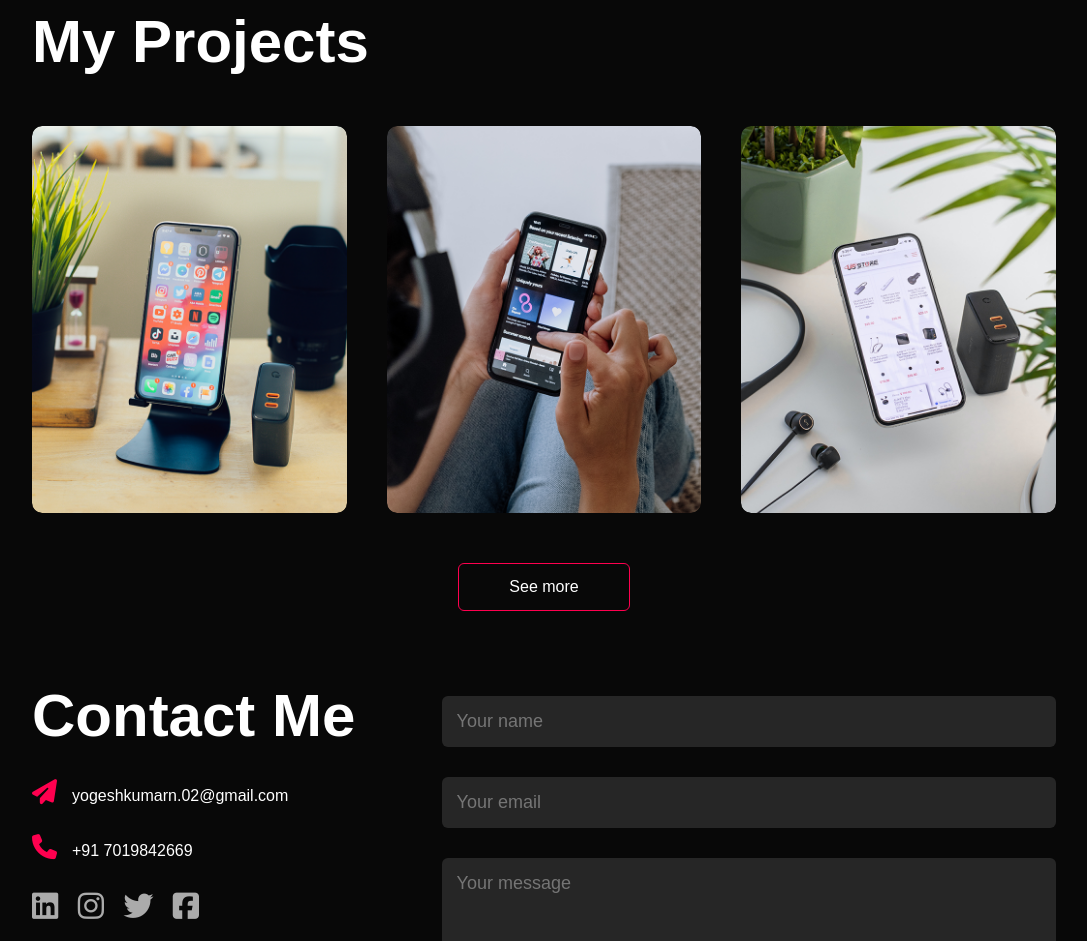
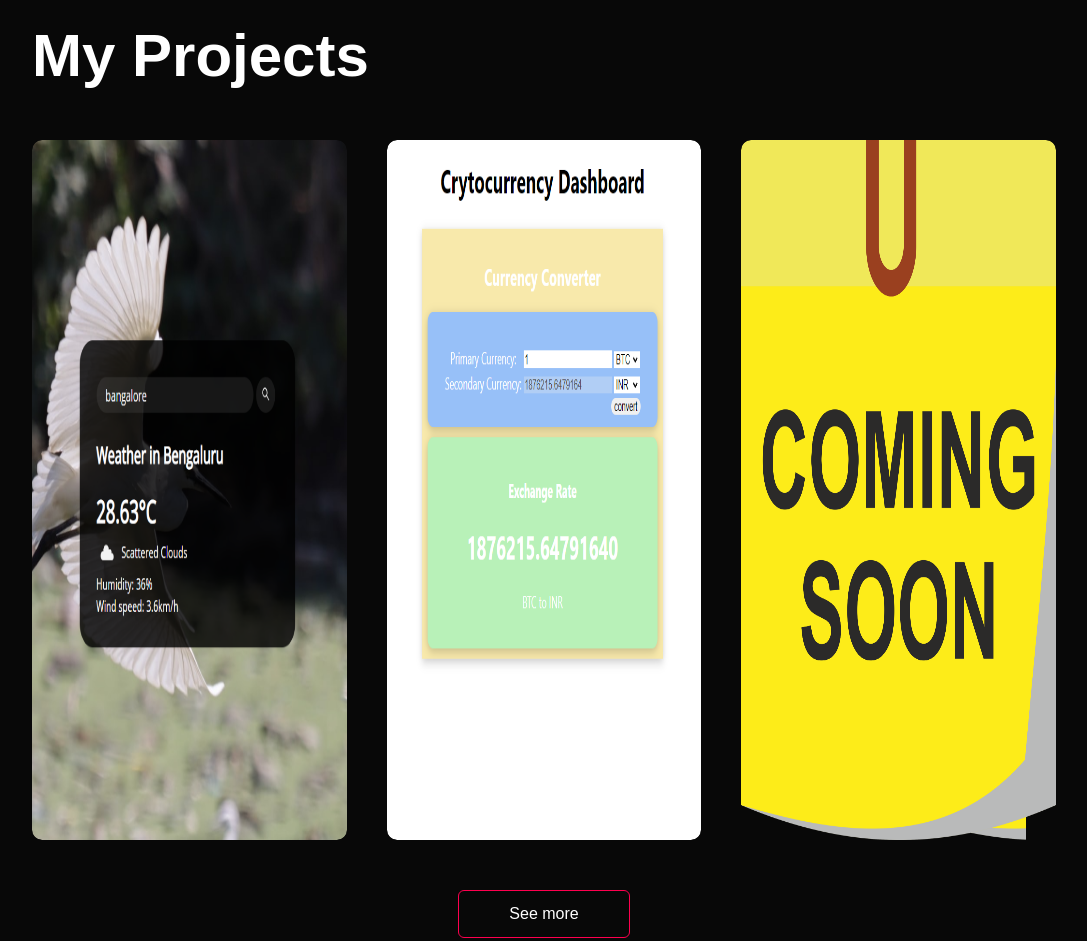
Before and after one commit to ImYogeshKumarN/ImYogeshKumarN.github.io, a plain HTML site: page index.html in a window 1280 px wide. Shown: the part 1940-2881 px from the top of the page, without its empty margins (96-1183 px from the left). Drawn offline with Linux system fonts and the light colour scheme.

Commit message:
Add files via upload

```diff
--- a/index.html
+++ b/index.html
@@ -103,26 +103,26 @@
             <h1 class="sub-title">My Projects</h1>
             <div class="work-list">
                 <div class="work">
-                    <img src="images/work-1.png">
+                    <img src="images/work-4.png">
                     <div class="layer">
-                        <h3>Social Media App</h3>
-                        <p>Lorem ipsum dolor sit amet consectetur adipisicing elit. Quas distinctio blanditiis.</p>
+                        <h3>Weather App</h3>
+                        <p>Developed a weather app that allows users to search for the real-time weather of any city. Utilized APIs to fetch weather data from a third-party source and displayed the information in a user-friendly interface. This project enhanced my understanding of API integration and demonstrated my ability to work with real-time data and create dynamic, data-driven applications.</p>
                         <a href="#"><i class="fa-sharp fa-solid fa-up-right-from-square"></i></a>
                     </div>
                 </div>
                 <div class="work">
-                    <img src="images/work-2.png">
+                    <img src="images/work-5.png">
                     <div class="layer">
-                        <h3>Social Media App</h3>
-                        <p>Lorem ipsum dolor sit amet consectetur adipisicing elit. Quas distinctio blanditiis.</p>
+                        <h3>Cryptocurrency Dashboard</h3>
+                        <p>Designed and built a cryptocurrency dashboard that displays real-time exchange rates for various crypto coins. Utilized APIs to fetch data from multiple sources and presented the information in a visually appealing and easy-to-use interface. This project showed my proficiency in API integration and my ability to create dynamic, data-driven applications that provide valuable insights to users.</p>
                         <a href="#"><i class="fa-sharp fa-solid fa-up-right-from-square"></i></a>
                     </div>
                 </div>
                 <div class="work">
-                    <img src="images/work-3.png">
+                    <img src="images/work-6.png">
                     <div class="layer">
-                        <h3>Social Media App</h3>
-                        <p>Lorem ipsum dolor sit amet consectetur adipisicing elit. Quas distinctio blanditiis.</p>
+                        <h3>Coming Soon</h3>
+                        <p>New Project is under development</p>
                         <a href="#"><i class="fa-sharp fa-solid fa-up-right-from-square"></i></a>
                     </div>
                 </div>
--- a/style.css
+++ b/style.css
@@ -103,6 +103,12 @@ nav ul li a:hover::after{
     flex-basis: 60%;
 }
 
+.about-col-2 p {
+    padding-top: 10px;
+    font-size: 18px;
+    font-weight: 500;
+}
+
 .sub-title {
     font-size: 60px;
     font-weight: 600;
@@ -112,6 +118,10 @@ nav ul li a:hover::after{
 .tab-titles {
     display: flex;
     margin: 20px 0 40px;
+}
+
+.tab-titles p {
+    font-size: 25px;
 }
 
 .tab-links {
@@ -218,6 +228,7 @@ nav ul li a:hover::after{
 
 .work img {
     width: 100%;
+    height: 700px;  /*change this if diff img size*/
     border-radius: 10px;
     display: block;
     transition: transform 0.5s;
```
Also changed, not shown: images/logo.png, images/work-4.png (added), images/work-5.png (added), images/work-6.png (added), images/yogesh..png (added).
